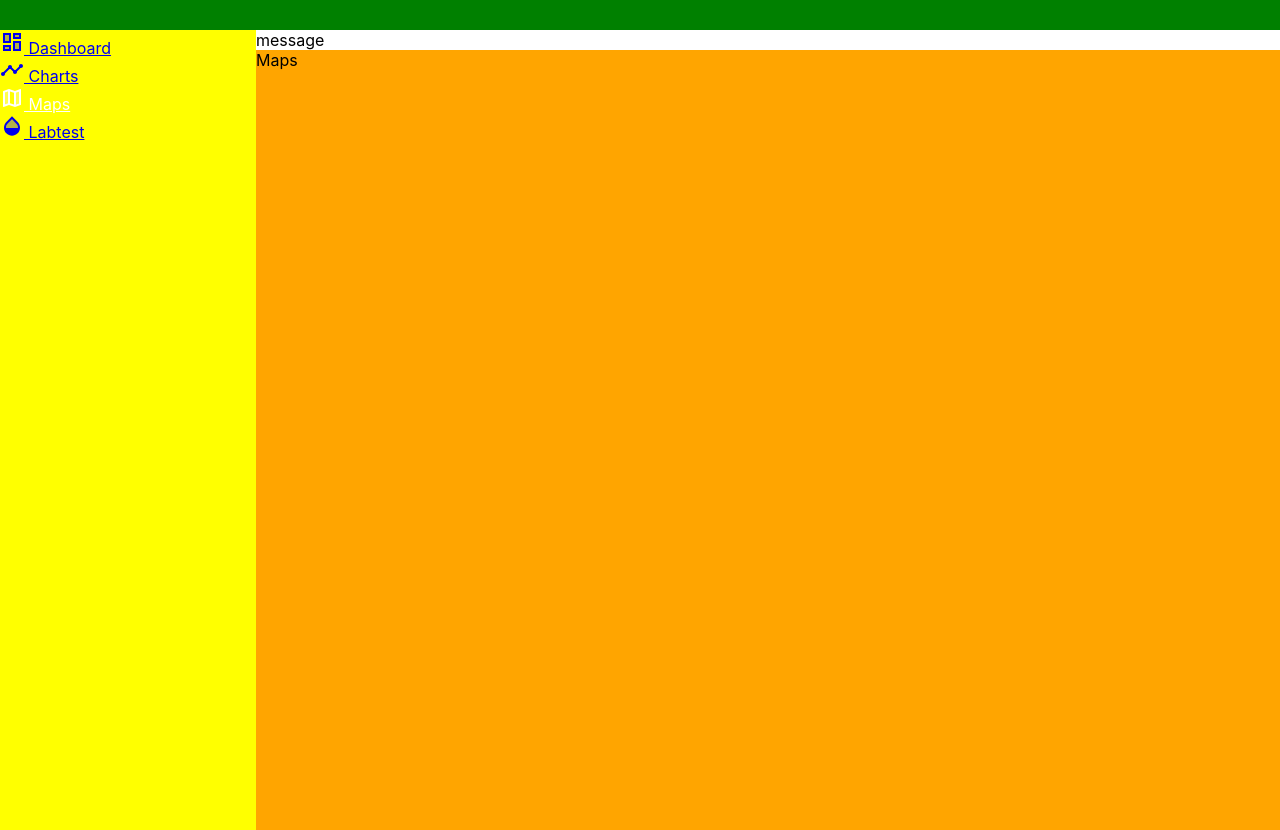
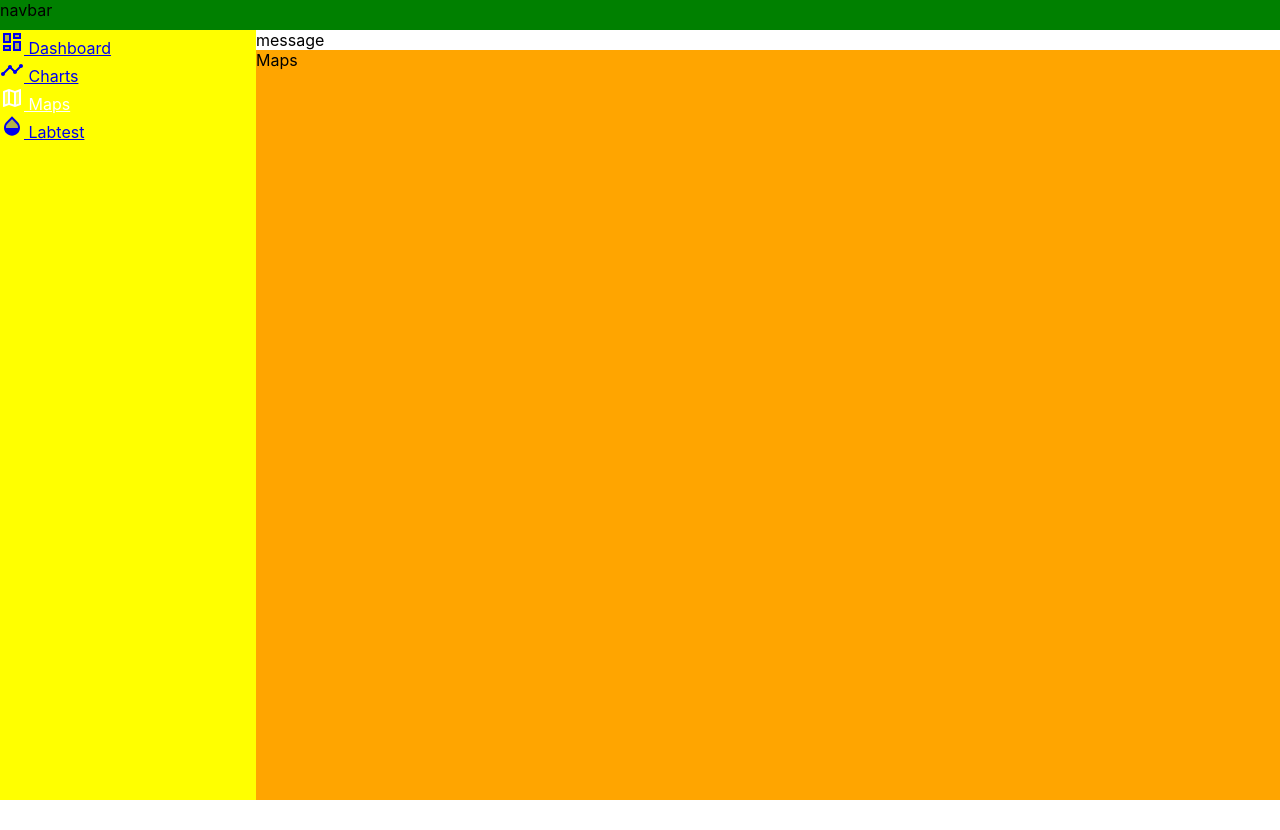
Before and after one commit to msanket9/saaf-water-dashboard, a React (Create React App) app: page /maps in a window 1280 px wide. After the commit the page ends 800 px from the top, so only its background shows below. Built offline with nearby package versions, Linux system fonts and the light colour scheme.

Commit message:
minor fix for double scroll-bar

```diff
--- a/src/components/pages/NavBar.js
+++ b/src/components/pages/NavBar.js
@@ -2,6 +2,7 @@ import React from 'react'
 function Navbar() {
   return (
     <div>
+      navbar
     </div>
   );
 }
--- a/src/components/pages/home/Home.css
+++ b/src/components/pages/home/Home.css
@@ -1,6 +1,6 @@
 .container {
   width: 100%;
-  height: 100vh;
+  height: calc(100vh - 30px);
 }
 .nav {
   width: 100%;
```
